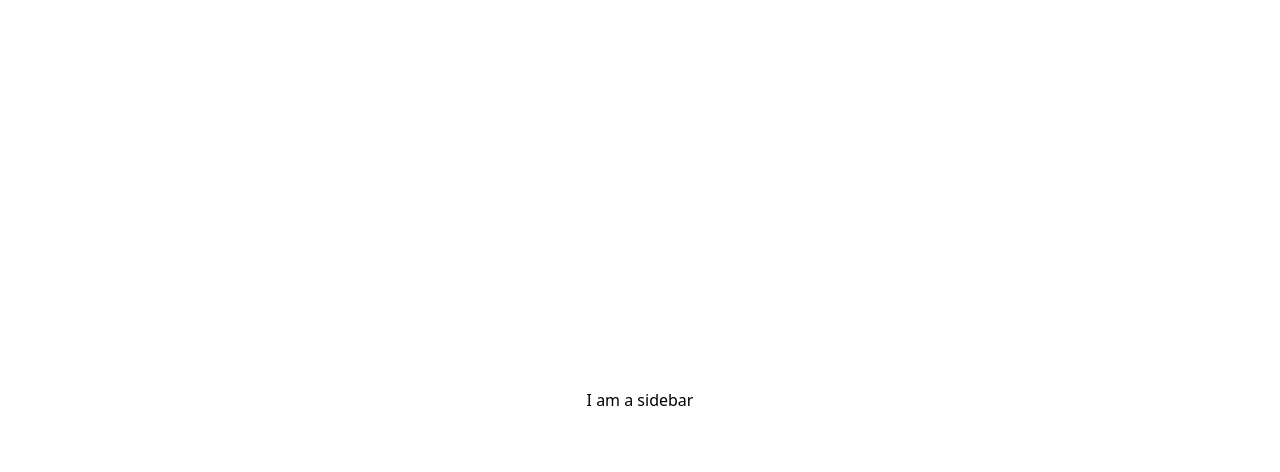
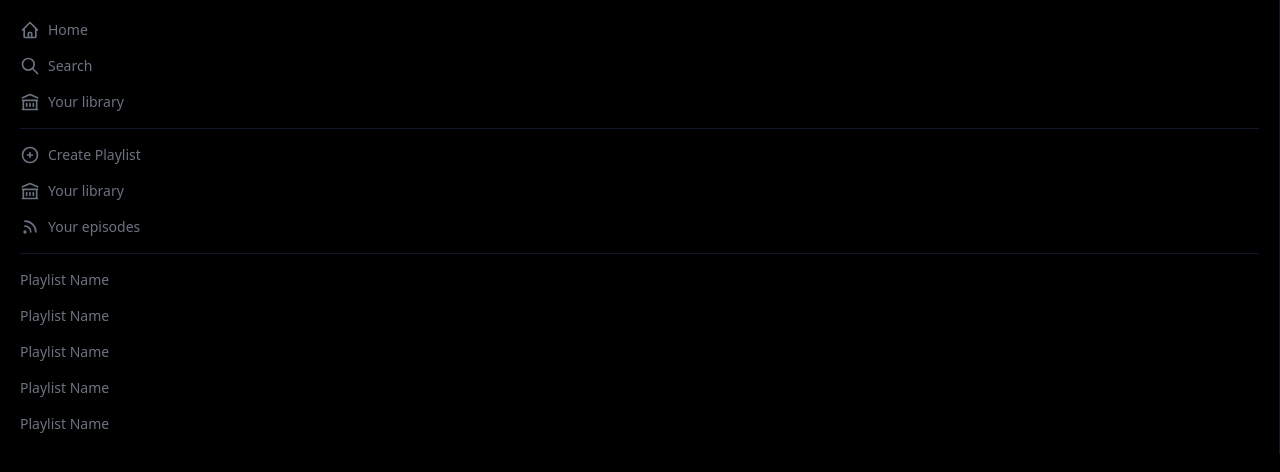
Before and after one commit to Brian1011/spotify_clone, a Next.js app: page / in a window 1280 px wide. Shown: the top 472 px of the page. Built offline with nearby package versions, Linux system fonts and the light colour scheme.

Commit message:
sidebar content

```diff
--- a/components/Sidebar.js
+++ b/components/Sidebar.js
@@ -1,7 +1,56 @@
+import {
+  BeakerIcon,
+  HeartIcon,
+  HomeIcon,
+  LibraryIcon,
+  PlusCircleIcon,
+  RssIcon,
+  SearchIcon,
+} from "@heroicons/react/outline";
+
 function Sidebar() {
   return (
-    <div>
-      <h1>I am a sidebar</h1>
+    <div className="text-gray-500 p-5 text-sm border-r border-gray-900">
+      <div className="space-y-4">
+        <button className="flex items-center space-x-2 hover:text-white">
+          <HomeIcon className="h-5 w-5" />
+          <p>Home</p>
+        </button>
+
+        <button className="flex items-center space-x-2 hover:text-white">
+          <SearchIcon className="h-5 w-5" />
+          <p>Search</p>
+        </button>
+
+        <button className="flex items-center space-x-2 hover:text-white">
+          <LibraryIcon className="h-5 w-5" />
+          <p>Your library</p>
+        </button>
+        <hr className="border-t-[0.1px] border-gray-900" />
+
+        <button className="flex items-center space-x-2 hover:text-white">
+          <PlusCircleIcon className="h-5 w-5" />
+          <p>Create Playlist</p>
+        </button>
+
+        <button className="flex items-center space-x-2 hover:text-white">
+          <LibraryIcon className="h-5 w-5" />
+          <p>Your library</p>
+        </button>
+
+        <button className="flex items-center space-x-2 hover:text-white">
+          <RssIcon className="h-5 w-5" />
+          <p>Your episodes</p>
+        </button>
+        <hr className="border-t-[0.1px] border-gray-900" />
+
+        {/* Playlists */}
+        <p className="cursor-pointer hover:text-white">Playlist Name</p>
+        <p className="cursor-pointer hover:text-white">Playlist Name</p>
+        <p className="cursor-pointer hover:text-white">Playlist Name</p>
+        <p className="cursor-pointer hover:text-white">Playlist Name</p>
+        <p className="cursor-pointer hover:text-white">Playlist Name</p>
+      </div>
     </div>
   );
 }
--- a/package.json
+++ b/package.json
@@ -9,6 +9,7 @@
     "lint": "next lint"
   },
   "dependencies": {
+    "@heroicons/react": "^1.0.6",
     "next": "12.1.5",
     "react": "18.0.0",
     "react-dom": "18.0.0"
--- a/pages/index.js
+++ b/pages/index.js
@@ -1,10 +1,9 @@
 import Head from "next/head";
-import Image from "next/image";
 import Sidebar from "../components/Sidebar";
 
 export default function Home() {
   return (
-    <div className="flex flex-col items-center justify-center min-h-screen py-2">
+    <div className="">
       <Head>
         <title>Spotify 2.0</title>
         <meta
@@ -14,13 +13,15 @@
         <link rel="icon" href="/favicon.ico" />
       </Head>
 
-      <main>
-        <Sidebar />
+      <div className="bg-black h-screen overflow-hidden">
+        <main className="">
+          <Sidebar />
 
-        {/* Center */}
-      </main>
+          {/* Center */}
+        </main>
 
-      <div>{/* PLayer */}</div>
+        <div>{/* PLayer */}</div>
+      </div>
     </div>
   );
 }
```
Also changed, not shown: 1 other file (tests, documents, lock files or other folders).
